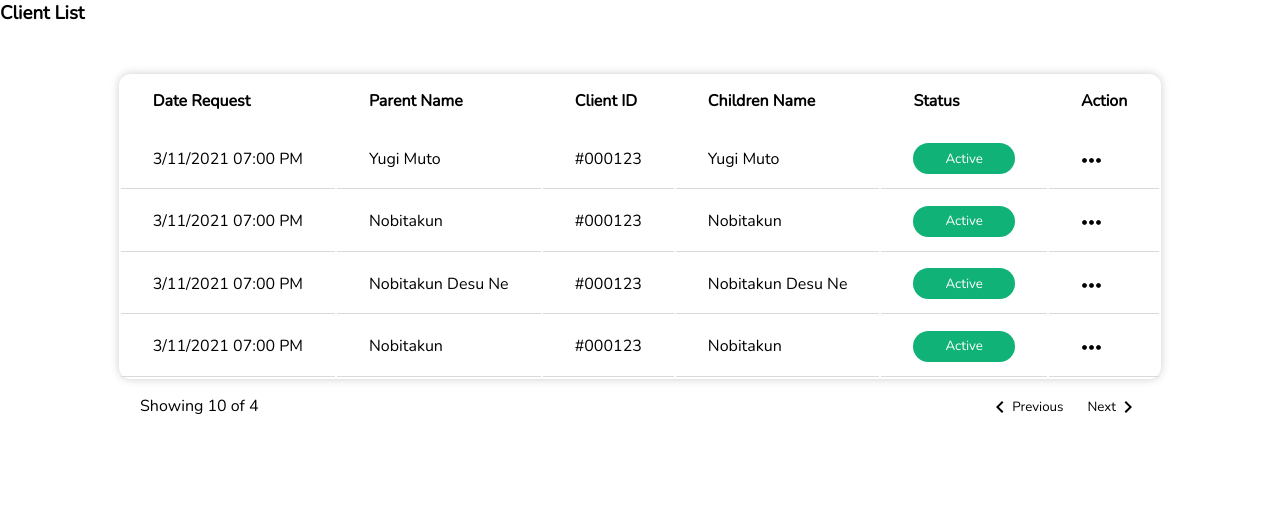
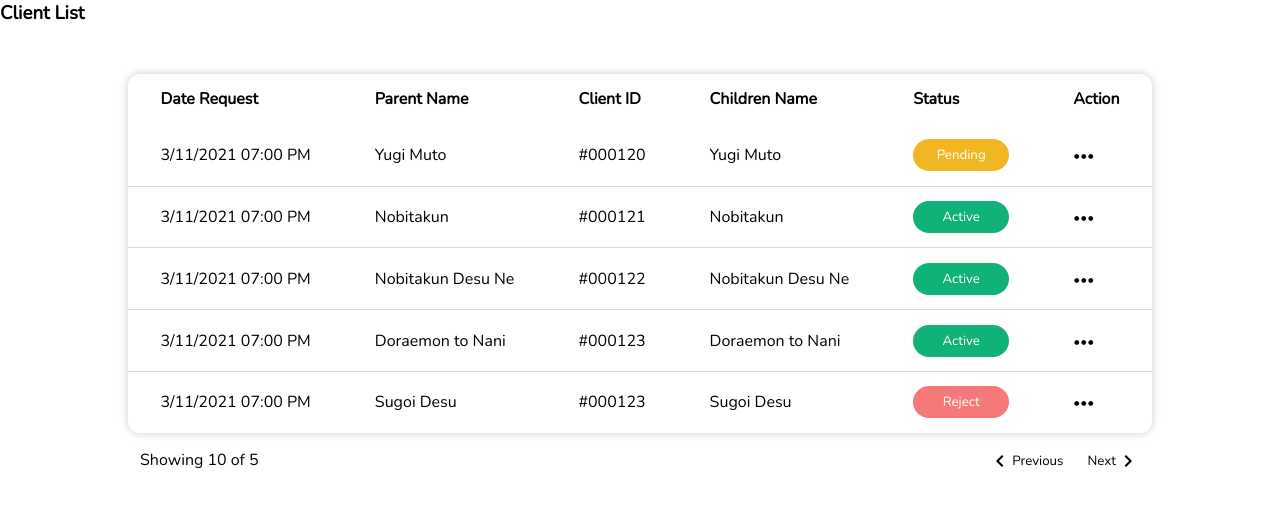
Before and after one commit to tiasafernanda/Hi-Parents, a React (Create React App) app: page / in a window 1280 px wide. Shown: the top 506 px of the page. Built offline with nearby package versions, Linux system fonts and the light colour scheme.

Commit message:
fix:client_list

```diff
--- a/src/components/modal/Modal.jsx
+++ b/src/components/modal/Modal.jsx
@@ -2,7 +2,8 @@ import styles from './Modal.module.scss';
 
 const Modal = ({ clientId, dateRequest, parentName }) => {
   return (
-    <div className={styles.header}>
+    <div className={styles.modal}>
+      <div className={styles.header} onClick={(e) => e.stopPropagation()}>
         <h4>Are You Sure You Want to Accept This Client?</h4>
         <ul>
           <li style={{ marginBottom: '16px' }}>
@@ -23,6 +24,7 @@ const Modal = ({ clientId, dateRequest, parentName }) => {
           <button className={styles.yes}>Yes</button>
         </div>
       </div>
+    </div>
   );
 };
 
--- a/src/components/modal/Modal.module.scss
+++ b/src/components/modal/Modal.module.scss
@@ -1,3 +1,15 @@
+.modal {
+  display: block; /* Hidden by default */
+  position: fixed; /* Stay in place */
+  z-index: 1; /* Sit on top */
+  padding-top: 100px; /* Location of the box */
+  left: 0;
+  top: 0;
+  width: 100%; /* Full width */
+  height: 100%; /* Full height */
+  overflow: auto; /* Enable scroll if needed */
+  background-color: rgba(0, 0, 0, 0.4); /* Black w/ opacity */
+
   .header {
     margin: auto;
     background-color: white;
@@ -38,3 +50,4 @@
       border-radius: 12px;
     }
   }
+}
--- a/src/pages/clientList/ClientList.jsx
+++ b/src/pages/clientList/ClientList.jsx
@@ -8,29 +8,33 @@ import { Link } from 'react-router-dom';
 import previousIcon from './assets/svg/previousicon.svg';
 import nextIcon from './assets/svg/nexticon.svg';
 
-function createData(dateRequest, parentName, clientId, childrenName) {
-  return { dateRequest, parentName, clientId, childrenName };
+function createData(dateRequest, parentName, clientId, childrenName, status) {
+  return { dateRequest, parentName, clientId, childrenName, status };
 }
 
 const clientDetail = [
-  createData('3/11/2021 07:00 PM', 'Yugi Muto', '#000123', 'Yugi Muto'),
-  createData('3/11/2021 07:00 PM', 'Nobitakun', '#000123', 'Nobitakun'),
-  createData('3/11/2021 07:00 PM', 'Nobitakun Desu Ne', '#000123', 'Nobitakun Desu Ne'),
-  createData('3/11/2021 07:00 PM', 'Nobitakun', '#000123', 'Nobitakun'),
+  createData('3/11/2021 07:00 PM', 'Yugi Muto', '#000120', 'Yugi Muto', 0),
+  createData('3/11/2021 07:00 PM', 'Nobitakun', '#000121', 'Nobitakun', 1),
+  createData('3/11/2021 07:00 PM', 'Nobitakun Desu Ne', '#000122', 'Nobitakun Desu Ne', 1),
+  createData('3/11/2021 07:00 PM', 'Doraemon to Nani', '#000123', 'Doraemon to Nani', 1),
+  createData('3/11/2021 07:00 PM', 'Sugoi Desu', '#000123', 'Sugoi Desu', 2),
 ];
 
 export default function ClientList() {
   const [open, setOpen] = useState(false);
+  const [selectedItem, setSelectedItem] = useState('');
+  const modalValue = clientDetail.find((data) => data.clientId === selectedItem);
 
-  const handleClick = () => {
+  const handleClick = (clientId) => {
+    setSelectedItem(clientId);
     setOpen(true);
   };
 
-  const handleCLose = () => {
-    window.onclick = () => {
+  const handleCLose = (e) => {
     setOpen(false);
   };
-  };
+
+  console.log(modalValue);
 
   return (
     <div className={styles.dashboard}>
@@ -46,16 +50,17 @@ export default function ClientList() {
             <th>Action</th>
           </tr>
           {clientDetail.map((item) => (
-            <tr>
+            <tr className={styles.row}>
               <td>{item.dateRequest}</td>
               <td>{item.parentName}</td>
               <td>{item.clientId}</td>
               <td>{item.childrenName}</td>
               <td>
                 <div className={styles.dropdown}>
-                  <button className={styles.statusButton}>Active</button>
+                  <button className={item.status === 1 ? styles.statusActive : item.status === 2 ? styles.statusReject : styles.statusPending}>{item.status === 1 ? 'Active' : item.status === 2 ? 'Reject' : 'Pending'}</button>
+                  {item.status === 0 && (
                     <div className={styles.dropdownContent}>
-                    <a className={styles.accept} onClick={() => handleClick()}>
+                      <a className={styles.accept} onClick={() => handleClick(item.clientId)}>
                         <span style={{ color: '#10B278', position: 'relative', top: '2px' }}>
                           <BsCheck2Circle />
                         </span>{' '}
@@ -73,10 +78,8 @@ export default function ClientList() {
                         </span>{' '}
                         View Details
                       </Link>
-                    <div onClick={() => handleCLose()} className={open === true ? styles.modalOnClick : styles.modal}>
-                      <Modal clientId={item.clientId} dateRequest={item.dateRequest} parentName={item.parentName} />
                     </div>
-                  </div>
+                  )}
                 </div>
               </td>
               <td>
@@ -84,42 +87,6 @@ export default function ClientList() {
               </td>
             </tr>
           ))}
-
-          {/*
-          <tr>
-            <td className={styles.noBorder}>3/11/2021 07:00 PM</td>
-            <td className={styles.noBorder}>Sugoi Desu</td>
-            <td className={styles.noBorder}>#000123</td>
-            <td className={styles.noBorder}>Sugoi Desu</td>
-            <td className={styles.noBorder}>
-              <div className={styles.dropdown}>
-                <button className={styles.statusButton}>Active</button>
-                <div className={styles.dropdownContent}>
-                  <a href="x">
-                    <span>
-                      <BsCheck2Circle style={{ color: '#10B278', position: 'relative', top: '2px' }} />
-                    </span>{' '}
-                    Accept Client
-                  </a>
-                  <a href="x">
-                    <span style={{ color: '#F67979', position: 'relative', top: '2px' }}>
-                      <BiXCircle />
-                    </span>{' '}
-                    Reject Client
-                  </a>
-                  <Link to="#">
-                    <span style={{ color: '#768471', position: 'relative', top: '2px' }}>
-                      <AiOutlineInfoCircle />
-                    </span>{' '}
-                    View Details
-                  </Link>
-                </div>
-              </div>
-            </td>
-            <td className={styles.noBorder}>
-              <button className={styles.actionButton}>&bull;&bull;&bull;</button>
-            </td>
-          </tr>*/}
         </table>
         <div className={styles.footer}>
           <p>Showing 10 of {clientDetail.length}</p>
@@ -134,6 +101,11 @@ export default function ClientList() {
             </button>
           </div>
         </div>
+        {open && (
+          <div onClick={(e) => handleCLose(e)}>
+            <Modal clientId={modalValue.clientId} dateRequest={modalValue.dateRequest} parentName={modalValue.parentName} />
+          </div>
+        )}
       </div>
     </div>
   );
--- a/src/pages/clientList/assets/ClientList.module.scss
+++ b/src/pages/clientList/assets/ClientList.module.scss
@@ -8,6 +8,7 @@
       padding: 1rem 2rem;
       border-radius: 12px;
       box-shadow: 0px 0px 10px rgba(0, 0, 0, 0.08);
+
       .cardText {
         margin-right: 3rem;
       }
@@ -20,20 +21,27 @@
 
   .table {
     margin-top: 3rem;
+
     table {
       margin-top: 3rem;
       margin-left: auto;
       margin-right: auto;
       border-radius: 12px;
       box-shadow: 0px 0px 10px rgba(0, 0, 0, 0.2);
+      border-collapse: collapse;
+
       th,
       td {
         padding: 0.9rem 2rem;
         text-align: justify;
       }
 
-      td {
+      .row {
         border-bottom: 1px solid #d9d9d9;
+      }
+
+      .row:last-child {
+        border-bottom: 0px;
       }
 
       .dropdown {
@@ -51,25 +59,6 @@
         z-index: 1;
         .modal {
           display: none; /* Hidden by default */
-        }
-        .modalOnClick {
-          display: block; /* Hidden by default */
-          position: fixed; /* Stay in place */
-          z-index: 1; /* Sit on top */
-          padding-top: 100px; /* Location of the box */
-          left: 0;
-          top: 0;
-          width: 100%; /* Full width */
-          height: 100%; /* Full height */
-          overflow: auto; /* Enable scroll if needed */
-          background-color: rgba(0, 0, 0, 0.4); /* Black w/ opacity */
-          .modal-content {
-            background-color: #fefefe;
-            margin: auto;
-            padding: 20px;
-            border: 1px solid #888;
-            width: 80%;
-          }
         }
       }
 
@@ -98,10 +87,29 @@
         background-color: transparent;
       }
 
-      .statusButton {
-        padding: 0.4rem 2rem;
+      .statusPending {
+        width: 6rem;
+        height: 2rem;
+        border: none;
+        background-color: #f1b722;
+        border-radius: 20px;
+        color: white;
+      }
+
+      .statusActive {
+        width: 6rem;
+        height: 2rem;
         border: none;
         background-color: #10b278;
+        border-radius: 20px;
+        color: white;
+      }
+
+      .statusReject {
+        width: 6rem;
+        height: 2rem;
+        border: none;
+        background-color: #f67979;
         border-radius: 20px;
         color: white;
       }
@@ -115,13 +123,16 @@
         border-bottom: none;
       }
     }
+
     .footer {
       max-width: 62.5rem;
       display: flex;
       justify-content: space-between;
       margin: 1rem auto;
+
       div {
         display: flex;
+
         button {
           display: flex;
           justify-content: center;
@@ -131,5 +142,18 @@
         }
       }
     }
+
+    .modal {
+      display: block;
+      position: fixed; /* Stay in place */
+      z-index: 1; /* Sit on top */
+      padding-top: 100px; /* Location of the box */
+      left: 0;
+      top: 0;
+      width: 100%; /* Full width */
+      height: 100%; /* Full height */
+      overflow: auto; /* Enable scroll if needed */
+      background-color: rgba(0, 0, 0, 0.4); /* Black w/ opacity */
+    }
   }
 }
```
Lines whose indentation alone changed are shown as unchanged.
